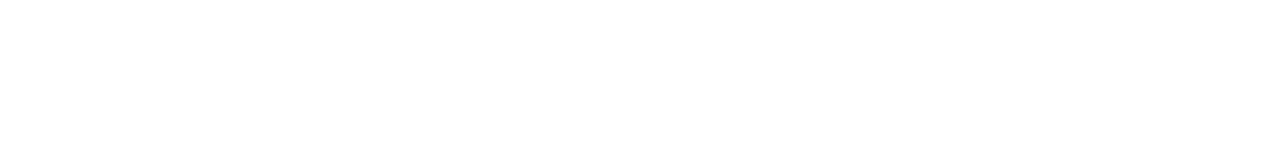
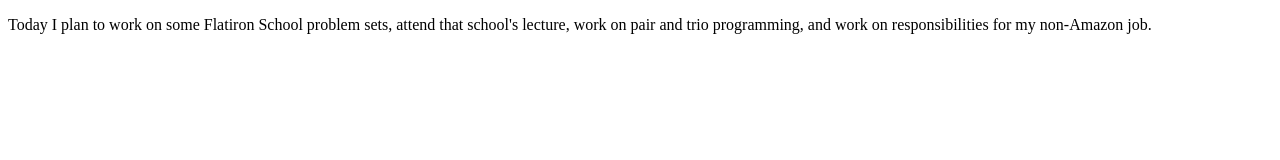
Before and after one commit to jtabb1/2021-07-30-Daily-Coding-Journal, a plain HTML site: page index.html in a window 1280 px wide. Drawn offline with Linux system fonts and the light colour scheme.

Commit message:
Outline my plans for today.

```diff
--- a/index.html
+++ b/index.html
@@ -8,7 +8,12 @@
   </head>
   <body>
 
-    <p>
+    <p>Today I plan to work on some Flatiron School problem
+      sets, attend that school's lecture, work on pair and
+      trio programming, and work on responsibilities for my
+      non-Amazon job.
+    </p>
+
     <script src="script.js"></script>
   </body>
 </html>
```
